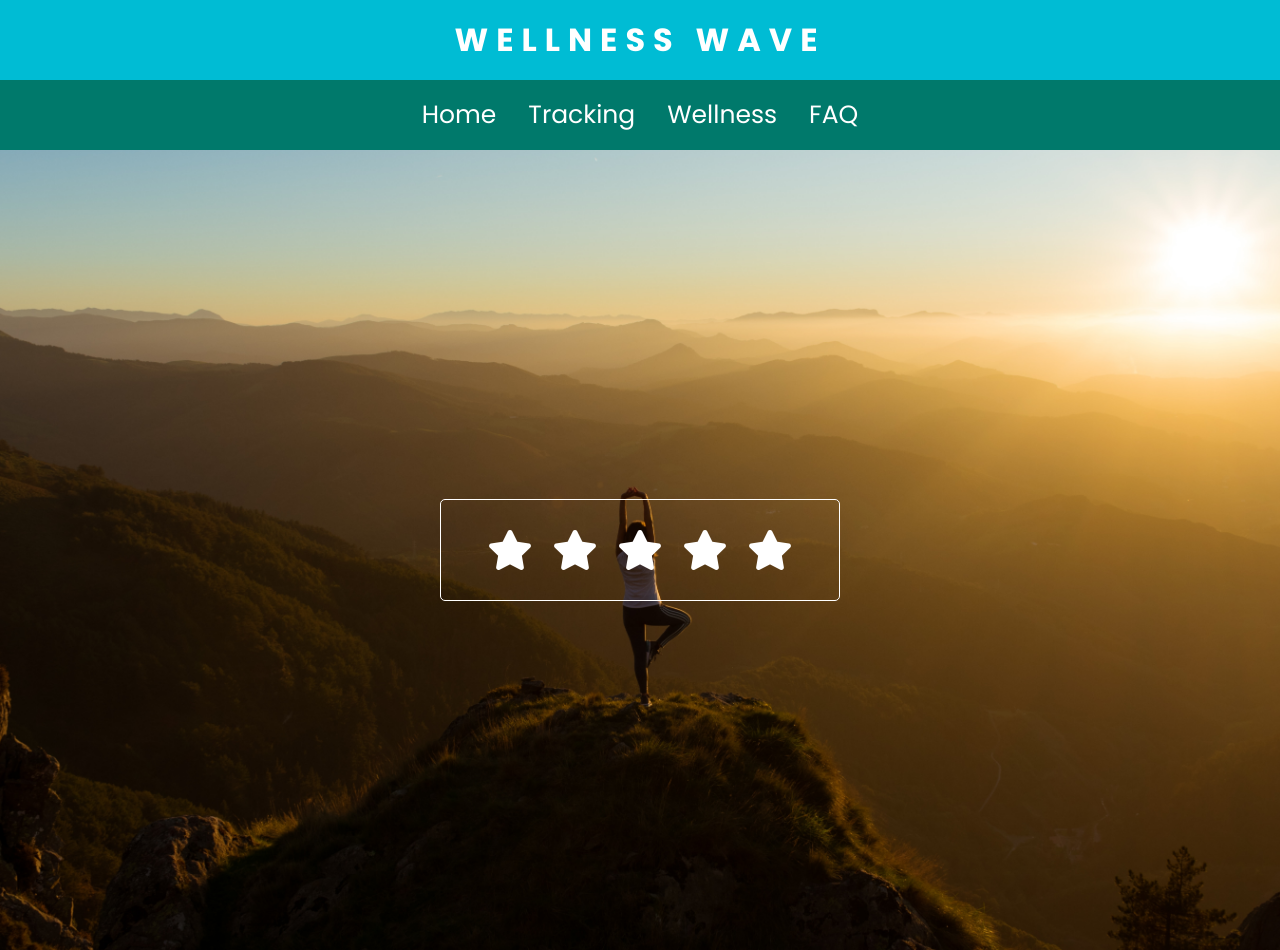
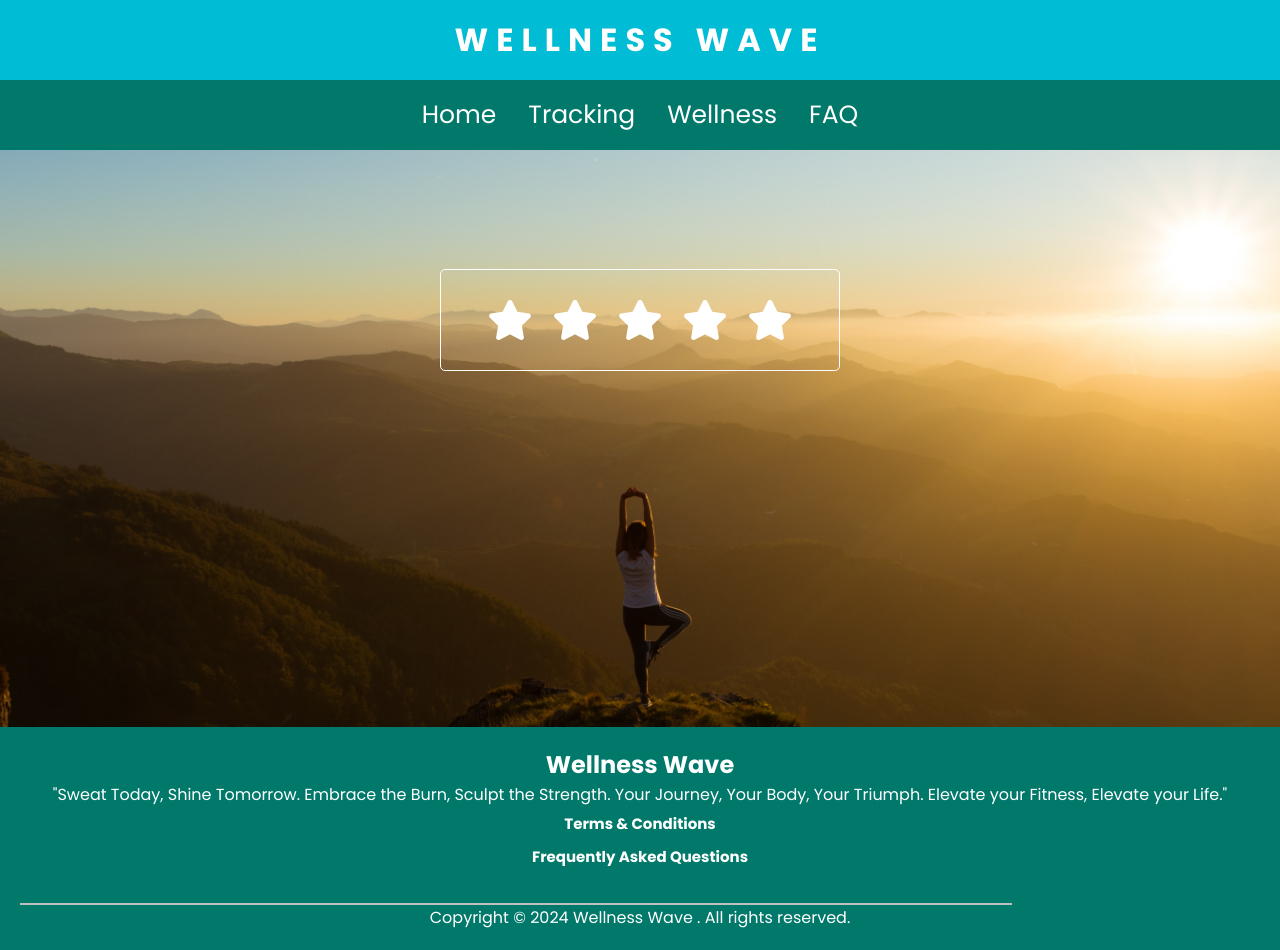
Before and after one commit to ritika728/Wellness_Wave, a plain HTML site: page html_files/feedback.html in a window 1280 px wide. Drawn offline with Linux system fonts and the light colour scheme.

Commit message:
made more changes

```diff
--- a/css_files/feedback.css
+++ b/css_files/feedback.css
@@ -198,3 +198,108 @@ header {
   /* to Ensure the header is above other elements */
 
 }
+footer {
+  background-color: #00796b;
+  color: #fff;
+  padding: 20px;
+  text-align: center;
+  bottom: 0;
+  width: 100%;
+  margin-top: auto; /* Set margin-top to auto to push the footer to the bottom */
+  margin-bottom: 0;
+}
+.socials {
+  margin-bottom: 10px;
+}
+
+.socials a {
+  display: inline-block;
+  margin-right: 10px;
+  transition: transform 0.3s ease-in-out;
+}
+
+.socials a:hover {
+  transform: scale(1.2);
+}
+
+.socials img {
+  width: 30px;
+  /* Adjust the size as needed */
+  height: 30px;
+  /* Adjust the size as needed */
+}
+#scrollToTopBtn {
+  display: none;
+  position: fixed;
+  bottom: 20px;
+  right: 20px;
+  background-color: black;
+  color: #fff;
+  border: none;
+  border-radius:50%;
+  height: 5rem;
+  width: 5rem;
+  padding: 10px;
+  cursor: pointer;
+}
+
+#scrollToTopBtn:hover {
+  background-color: rgb(43, 43, 43);
+}
+.twitter-link {
+  text-decoration: none;
+  color: inherit;
+}
+.twitter-link i {
+  color: inherit;
+}
+.twitter-link:hover {
+  color: inherit;
+}
+
+.e-mail-link {
+  text-decoration: none;
+  color: inherit;
+}
+.e-mail-link i {
+  color: inherit;
+}
+.e-mail-link:hover {
+  color: inherit;
+}
+
+.github-link {
+  text-decoration: none;
+  color: inherit;
+}
+.github-link i {
+  color: inherit;
+}
+.github-link:hover {
+  color: inherit;
+}
+
+.linkedin-link {
+  text-decoration: none;
+  color: inherit;
+}
+.linkedin-link i {
+  color: inherit;
+}
+.linkedin-link:hover {
+  color: inherit;
+}
+.a {
+  color: white;
+  text-decoration: none;
+
+  font-size: 15px;
+  padding: 5px;
+
+}
+.a:hover {
+  color: #00bcd4;
+  background-color: none;
+  text-decoration-color: grey;
+  transition: 0.3s ease-out;
+}
--- a/css_files/home.css
+++ b/css_files/home.css
@@ -199,7 +199,6 @@ footer {
   /* position:relative; */
   bottom: 0 !important;
   width: 100%;
-  margin-top: 8%;
 }
 
 .socials {
--- a/html_files/feedback.html
+++ b/html_files/feedback.html
@@ -65,6 +65,32 @@
         return false;
       }
     </script>
+  </body>
+  <footer class="footer">
+    <h2>Wellness Wave</h2>
+    <p>
+        "Sweat Today, Shine Tomorrow. Embrace the Burn, Sculpt the Strength.
+        Your Journey, Your Body, Your Triumph. Elevate your Fitness, Elevate your Life."
+    </p>
 
-  </body>
+
+    <h3 class="a"><a class="a" href="terms.html">Terms & Conditions </a></h3>
+    <h3 class="a"><a class="a" href="faq.html">Frequently Asked Questions</a></h3>
+
+
+    <div class="container2">
+      <a href="https://twitter.com/ritikatwts" target="_blank" rel="noopener noreferrer" class="twitter-link">
+        <i class="fab fa-x-twitter" style="font-size: 1.25em;margin: 2px;"></i></a>
+        <a href="mailto:ritikamalik100102@gmail.com" class="e-mail-link">
+        <i class="fa-solid fa-envelope"style="font-size: 1.25em;margin: 2px;"></i></a>
+        <a href="https://github.com/ritika728" target="_blank" rel="noopener noreferrer" class="github-link">
+        <i class="fa-brands fa-github"style="font-size: 1.25em;margin: 2px;"></i></a>
+        <a href="https://www.linkedin.com/in/ritika-malik-must/" target="_blank" rel="noopener noreferrer" class="linkedin-link">
+        <i class="fa-brands fa-linkedin"style="font-size: 1.25em;margin: 2px;"></i></a>
+    </div>
+<hr width="80%" color="silver">
+<div class="footer__bar">
+  Copyright © 2024 Wellness Wave . All rights reserved.
+</div>
+</footer>
 </html>
```
